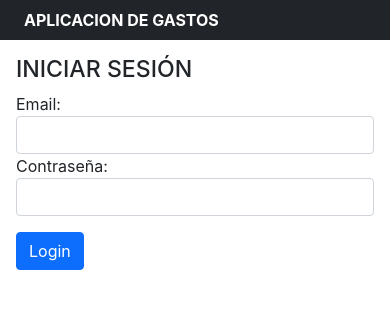
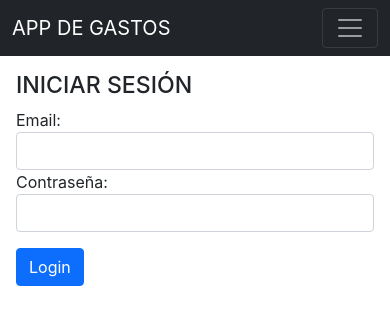
Before and after one commit to mauriyapura/app-gastos-personales, a React (Create React App) app in the folder client/: page /login in a window 390 px wide. Shown: the top 324 px of the page. Built offline with nearby package versions, Linux system fonts and the light colour scheme.

Commit message:
navbar responsive

```diff
--- a/client/public/index.html
+++ b/client/public/index.html
@@ -13,7 +13,7 @@
 
     <link rel="manifest" href="%PUBLIC_URL%/manifest.json" />
 
-    <link href="https://cdn.jsdelivr.net/npm/bootstrap@5.1.0/dist/css/bootstrap.min.css" rel="stylesheet" integrity="sha384-KyZXEAg3QhqLMpG8r+8fhAXLRk2vvoC2f3B09zVXn8CA5QIVfZOJ3BCsw2P0p/We" crossorigin="anonymous">
+    <link href="https://cdn.jsdelivr.net/npm/bootstrap@5.1.3/dist/css/bootstrap.min.css" rel="stylesheet" integrity="sha384-1BmE4kWBq78iYhFldvKuhfTAU6auU8tT94WrHftjDbrCEXSU1oBoqyl2QvZ6jIW3" crossorigin="anonymous">
     <link rel="stylesheet" href="https://cdnjs.cloudflare.com/ajax/libs/animate.css/4.1.1/animate.min.css"/>
     <title>React App</title>
   </head>
@@ -21,5 +21,6 @@
     <noscript>You need to enable JavaScript to run this app.</noscript>
     <div id="root"></div>
 
+    <script src="https://cdn.jsdelivr.net/npm/bootstrap@5.1.3/dist/js/bootstrap.bundle.min.js" integrity="sha384-ka7Sk0Gln4gmtz2MlQnikT1wXgYsOg+OMhuP+IlRH9sENBO0LRn5q+8nbTov4+1p" crossorigin="anonymous"></script>
   </body>
 </html>
--- a/client/src/components/ui/NavBar.js
+++ b/client/src/components/ui/NavBar.js
@@ -9,14 +9,12 @@ export const Navbar = () => {
     const history = useHistory();
 
     const handleLogout = ()=>{
-
         history.replace("/login");
         dispatch({
             type: types.logout
         });
     }
     const handleSignIn = ()=>{
-
         history.replace("/signin");
         dispatch({
             type: types.signin
@@ -24,20 +22,29 @@ export const Navbar = () => {
         console.log("Entrando a Sign In")
     }
     const handleLogin = ()=>{
-
         history.replace("/login");
-
     }
 
 
     return (
         <nav className="navbar navbar-expand-sm navbar-dark bg-dark">
-            <div className="ms-4 title">
-                APLICACION DE GASTOS
-            </div>
+            <div className="container">
 
-            <div className="navbar-collapse collapse w-100 order-3 dual-collapse2">
-                <ul className="navbar-nav ms-auto me-4">
+                <a href="#" className="navbar-brand">APP DE GASTOS</a>
+                <button
+                    className="navbar-toggler"
+                    type="button"
+                    data-bs-toggle="collapse"
+                    data-bs-target="#menu"
+                    aria-controls="menu"
+                    aria-expanded="false"
+                    aria-label="Mostrar / Ocultar Menu"
+                >
+                    <span className="navbar-toggler-icon"></span>
+                </button>
+
+                <div className="collapse navbar-collapse" id="menu">
+                    <ul className="navbar-nav ms-auto me-4 mb-2">
 
                         {
                             (logged)
@@ -54,8 +61,8 @@ export const Navbar = () => {
                                     </>
                                 )
                         }
-
                     </ul>
+                </div>
             </div>
         </nav>
     )
```
Lines whose indentation alone changed are shown as unchanged.
